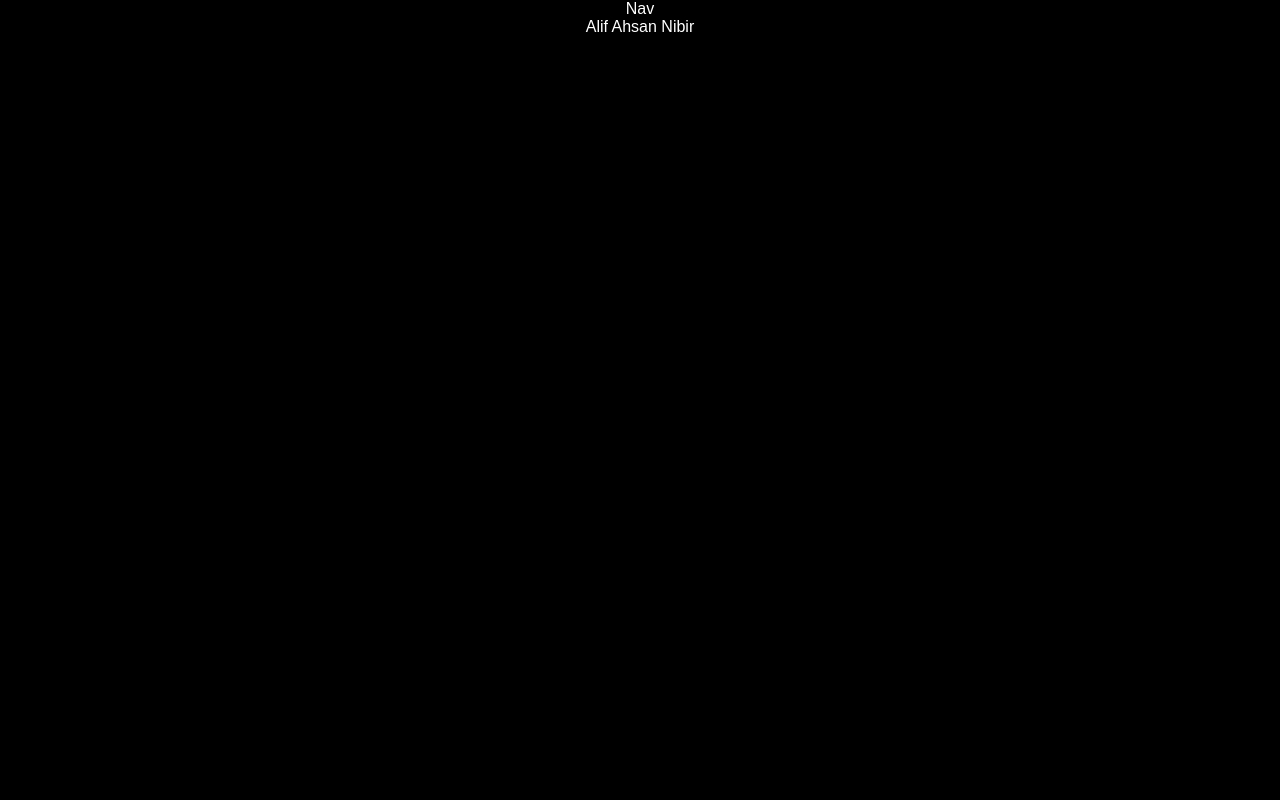
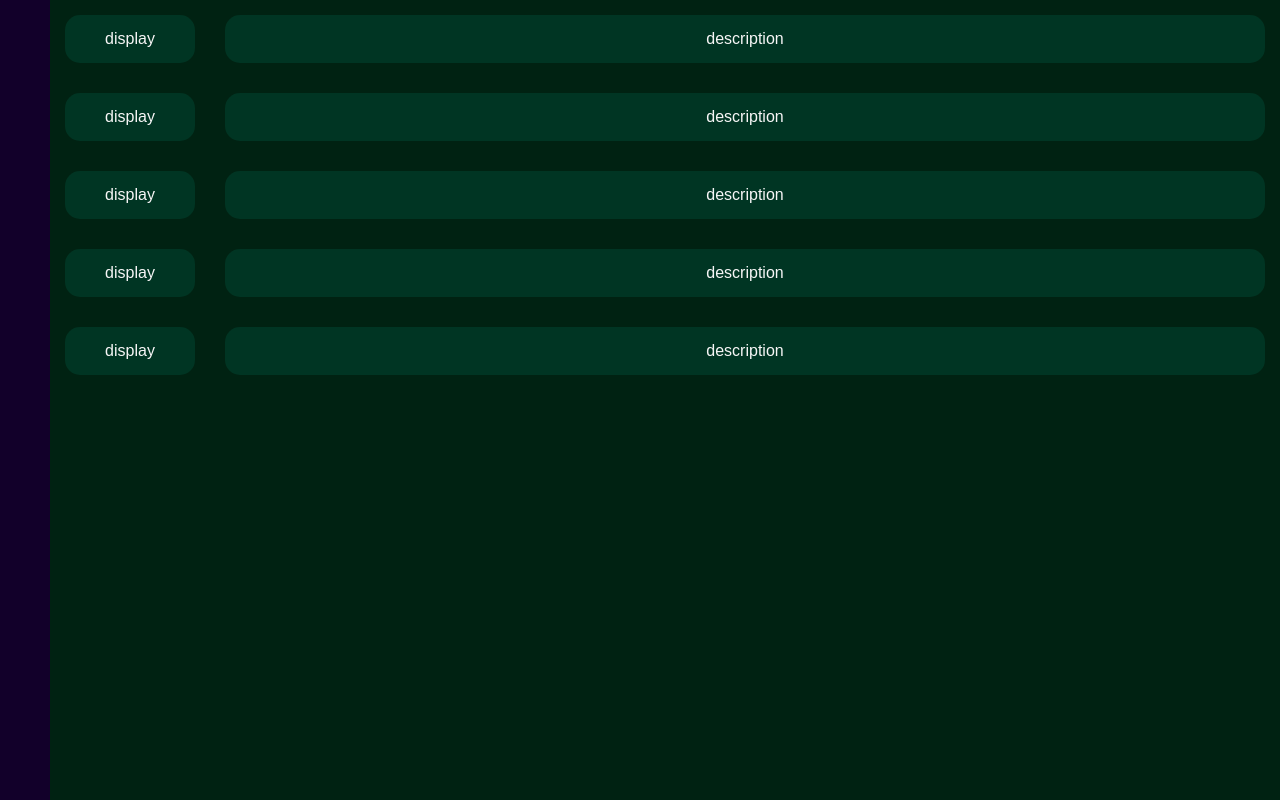
Before and after one commit to ahsan2649/ahsan2649.github.io, a plain HTML site: page index.html in a window 1280 px wide. Drawn offline with nearby package versions, Linux system fonts and the light colour scheme.

Commit message:
Added a bunch of elements

```diff
--- /dev/null
+++ b/components/description.js
@@ -0,0 +1,8 @@
+App.component('description', {
+    template: `<div>description</div>`,
+    data(){
+        return{
+
+        }
+    }
+})
--- /dev/null
+++ b/components/display.js
@@ -0,0 +1,8 @@
+App.component('display', {
+    template: `<div>display</div>`,
+    data(){
+        return{
+
+        }
+    }
+})
--- /dev/null
+++ b/components/item.js
@@ -0,0 +1,13 @@
+App.component('item', {
+    template:
+    /*html*/
+    `<div style="display: flex">
+        <display class="debug" style="flex-basis:100px"></display>
+        <description class="debug" style="flex: 7 3"></description>
+    </div>`,
+    data(){
+        return{
+
+        }
+    }
+})
--- a/components/nav.js
+++ b/components/nav.js
@@ -1,5 +1,7 @@
 App.component('nav-bar', {
-    template: `<div>Nav</div>`,
+    template:
+    /*html*/
+    `<div class="nav-bar"></div>`,
     data(){
         return{
 
--- /dev/null
+++ b/components/window.js
@@ -0,0 +1,18 @@
+App.component('window', {
+    template:
+    /*html*/
+    `<div class="window">
+        <item v-for="item in items"></item>
+    </div>
+    `,
+    data(){
+        return{
+            items: [
+                {display: 'display', description: 'description'},
+                {display: 'display', description: 'description'},
+                {display: 'display', description: 'description'},
+                {display: 'display', description: 'description'},
+                {display: 'display', description: 'description'}]
+        }
+    }
+})
--- a/index.html
+++ b/index.html
@@ -6,12 +6,18 @@
         <script src="https://unpkg.com/vue@3.0.7"></script>
     </head>
     <body>
-        <div id="app">
+        <div id="app" style="display: flex; height: 100%;">
             <nav-bar></nav-bar>
-            <div>{{name}}</div>
+            <window></window>
         </div>
+
         <script src="./main.js"></script>
         <script src="./components/nav.js"></script>
+        <script src="./components/window.js"></script>
+        <script src="./components/item.js"></script>
+        <script src="./components/display.js"></script>
+        <script src="./components/description.js"></script>
+
         <script>const mountedApp = App.mount('#app')</script>
     </body>
 </html>
--- a/main.js
+++ b/main.js
@@ -1,9 +1,9 @@
-
-
 const App = Vue.createApp({
     data(){
         return{
-            name: 'Alif Ahsan Nibir'
+            name: 'Alif Ahsan Nibir',
+
+
         }
     }
 })
--- a/style.css
+++ b/style.css
@@ -1,14 +1,29 @@
-body{
-    background-color: #000000;
-    color: #ffffff;
-    font-family: Arial, Helvetica, sans-serif;
-    text-align: center;
-    margin: auto;
+body {
+  background-color: #000000;
+  color: #ffffff;
+  font-family: Arial, Helvetica, sans-serif;
+  text-align: center;
+  margin: auto;
 }
 
-.nav-bar{
-    background-color: #2c124e;
-    width: auto;
-    min-height: 128px;
+.nav-bar {
+  background-color: #12002a;
+  flex-basis: 50px;
+}
 
+.debug {
+  background-color: rgb(0, 53, 35);
+  margin: 15px;
+  padding: 15px;
+  color: rgb(246, 246, 246);
+  border-radius: 15px;
+  text-align: center;
+
+  /* display: flex; */
 }
+
+.window {
+  background-color: rgb(0, 34, 18);
+  height: auto;
+  flex: 9 3 auto;
+}
```
